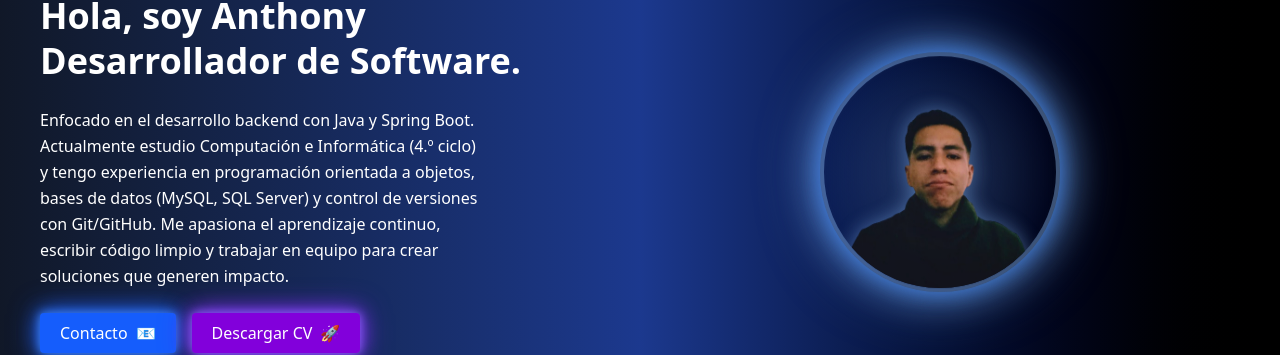
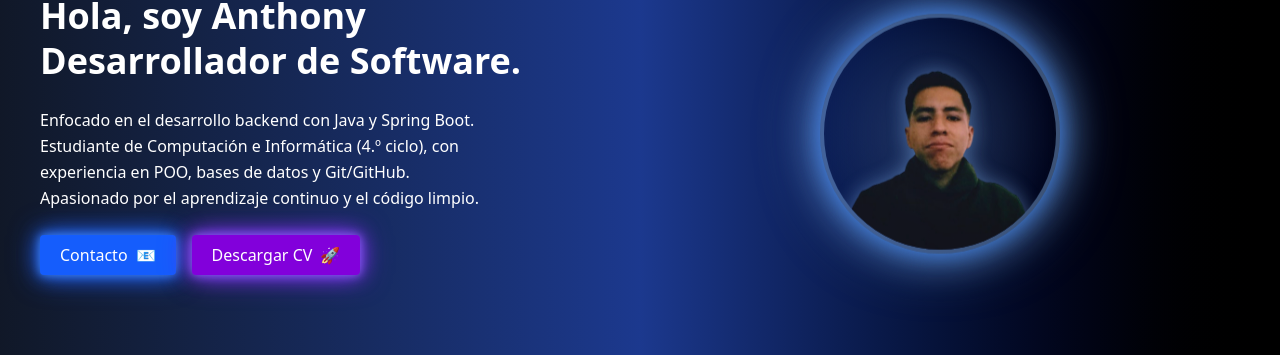
Before and after one commit to thoonidev/my-portfolio, a React (Vite) app: page / in a window 1280 px wide. Shown: the part 135-490 px from the top of the page. Built offline with nearby package versions, Linux system fonts and the light colour scheme.

Commit message:
Refactor About component description
Condensed the description of skills and experience.

```diff
--- a/src/components/About.jsx
+++ b/src/components/About.jsx
@@ -13,11 +13,9 @@ export default function About() {
           </h1>
           <p className="text-base leading-relaxed max-w-md">
             Enfocado en el desarrollo backend con Java y Spring Boot.
-            Actualmente estudio Computación e Informática (4.º ciclo)
-            y tengo experiencia en programación orientada a objetos,
-            bases de datos (MySQL, SQL Server) y control de versiones con Git/GitHub.
-            Me apasiona el aprendizaje continuo, escribir código limpio
-            y trabajar en equipo para crear soluciones que generen impacto.
+            Estudiante de Computación e Informática (4.º ciclo),
+            con experiencia en POO, bases de datos y Git/GitHub.
+            Apasionado por el aprendizaje continuo y el código limpio.
           </p>
           <div className="flex flex-col sm:flex-row items-center gap-4">
             <a
```
